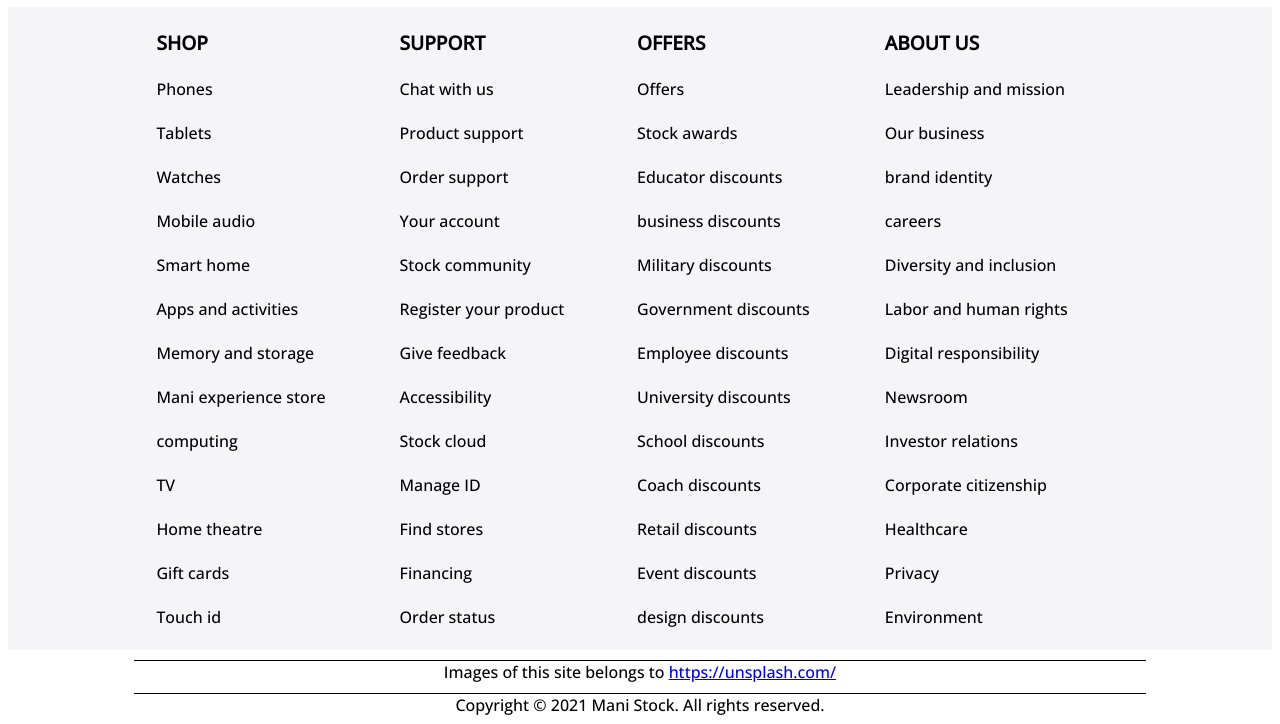
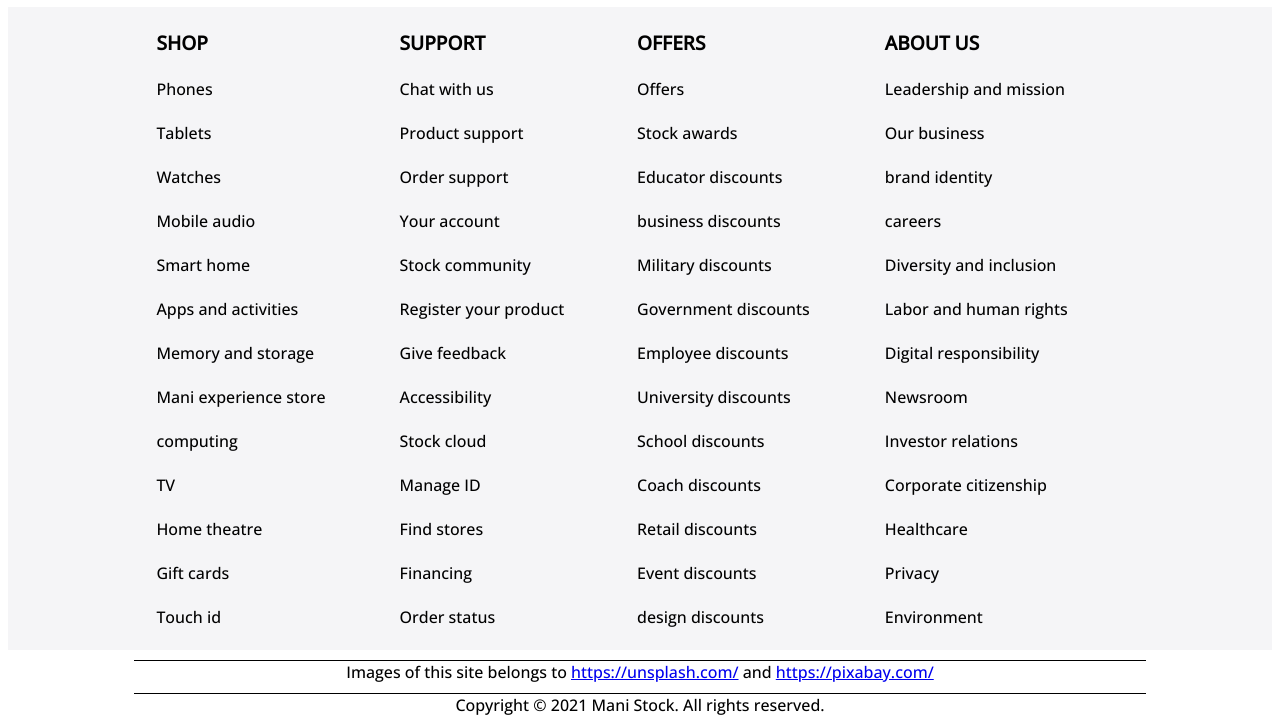
Before and after one commit to ManiAya/Mani_Stock, a plain HTML site: page dashboard.html in a window 1280 px wide. Shown: the part 2135-2859 px from the top of the page. Drawn offline with nearby package versions, Linux system fonts and the light colour scheme.

Commit message:
Update dashboard.html

```diff
--- a/dashboard.html
+++ b/dashboard.html
@@ -164,7 +164,7 @@
     </table>
   </div>
 <div class="footer">
-  Images of this site belongs to <a href="https://unsplash.com/">https://unsplash.com/</a>
+  Images of this site belongs to <a href="https://unsplash.com/">https://unsplash.com/</a> and  <a href="https://pixabay.com/">https://pixabay.com/</a>
   </div>
   <div class="footer">
     Copyright © 2021 Mani Stock. All rights reserved.
```
